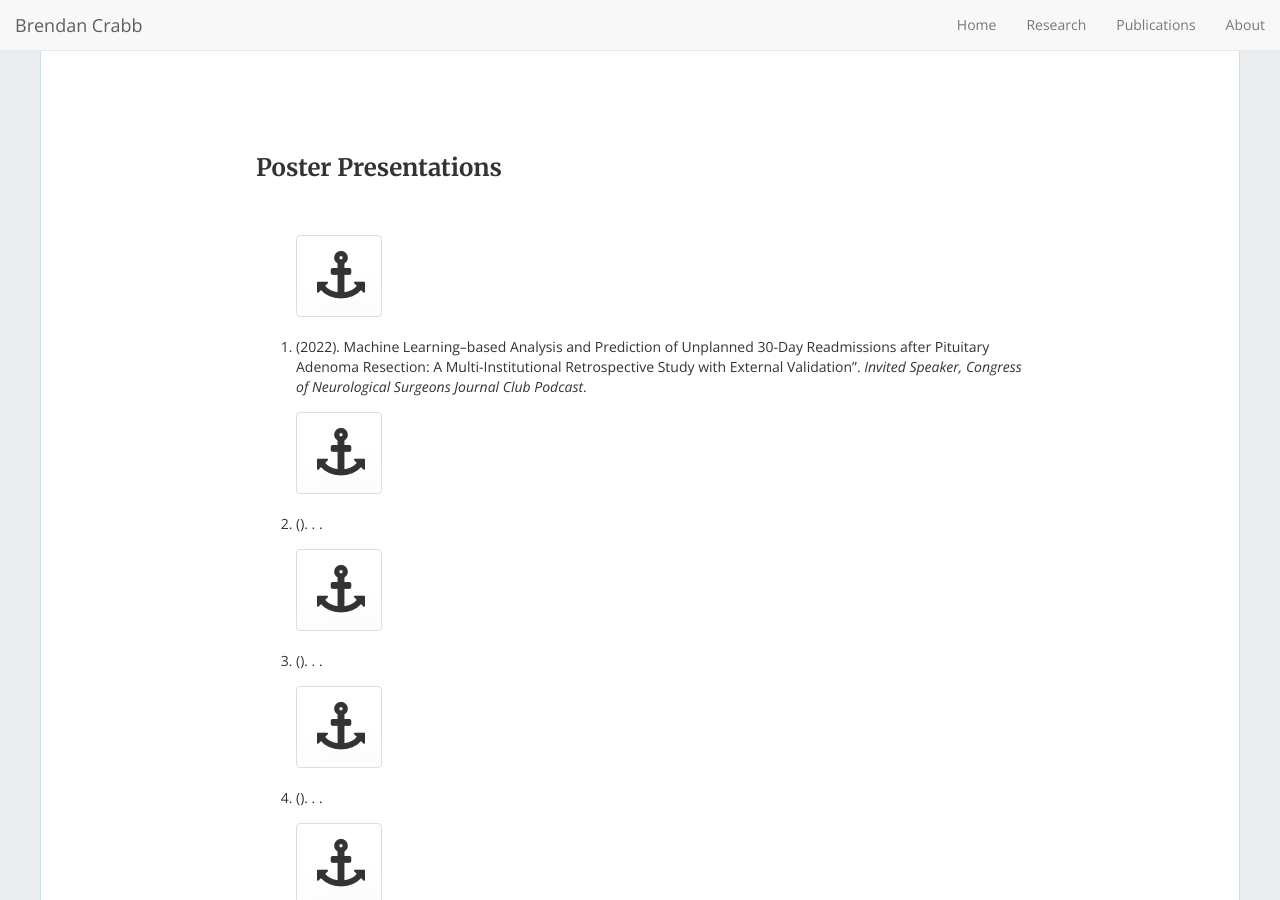
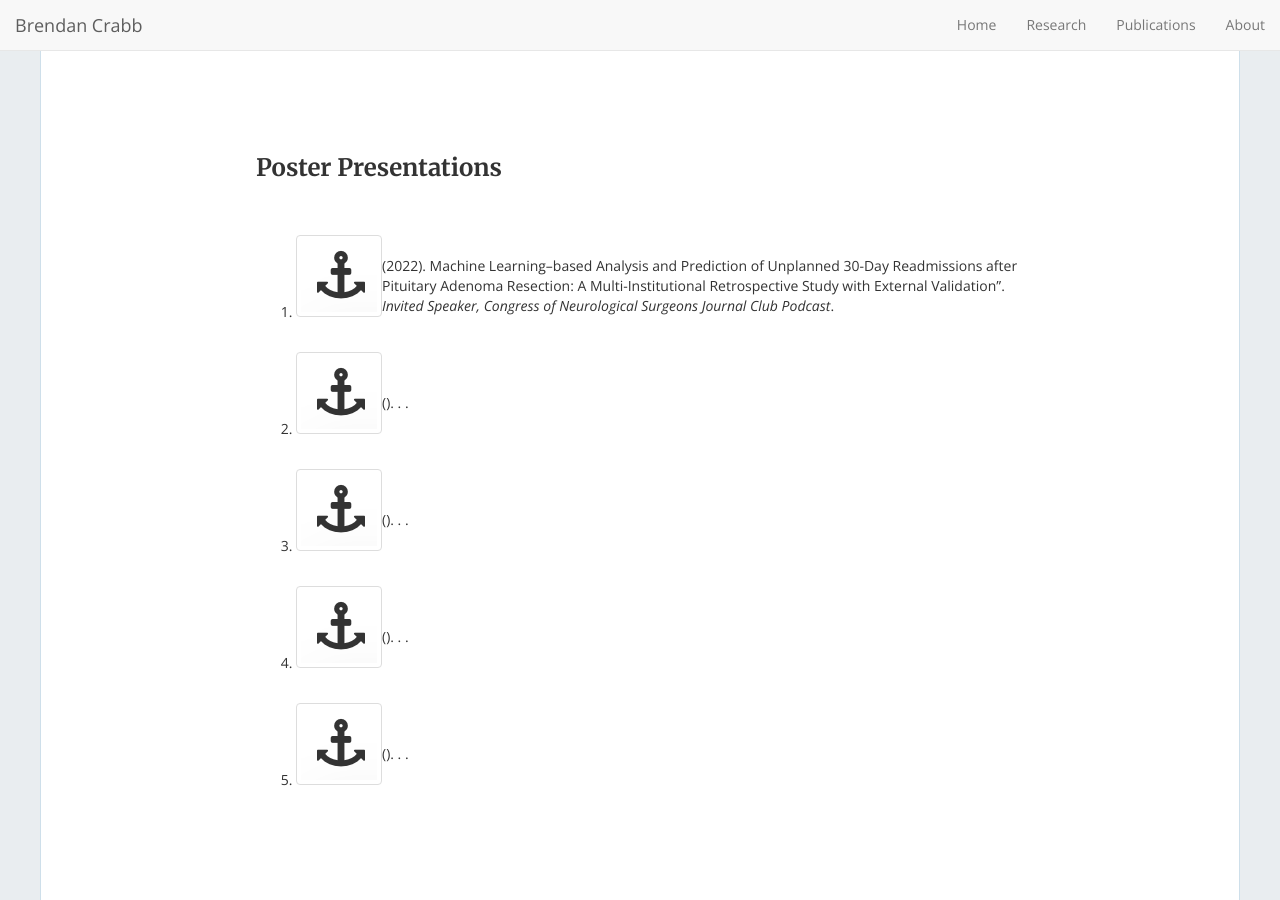
Before and after one commit to btcrabb/portfolio, a Jekyll site: the page built from docs/publications.md, in a window 1280 px wide and 900 px high, scrolled down 1771 px. Built offline with Jekyll 4.4.1, drawn with Linux system fonts in a browser that asks for light colours; nearby versions of some CDN libraries.

Commit message:
Update posters.html

```diff
--- a/docs/_includes/posters.html
+++ b/docs/_includes/posters.html
@@ -162,8 +162,12 @@
       </li>
     {% elsif style == "img" %}
      <li style="padding-bottom: 15px">
-         <img class="thumbnail" src="/portfolio/img/logo.png">
-         {{ formatted_author_list | split: ";" | array_to_sentence_string: "&"}} ({{citation.Year}}). {{ title_link }}. <em>{{citation.Publication}}</em>.
+         <div class="li-container">
+           <img class="thumbnail" src="/portfolio/img/logo.png">
+           <span>
+               {{ formatted_author_list | split: ";" | array_to_sentence_string: "&"}} ({{citation.Year}}). {{ title_link }}. <em>{{citation.Publication}}</em>.
+           </span>
+        </div>
       </li>
     {% elsif style == "chicago" %}
       <li>
```
